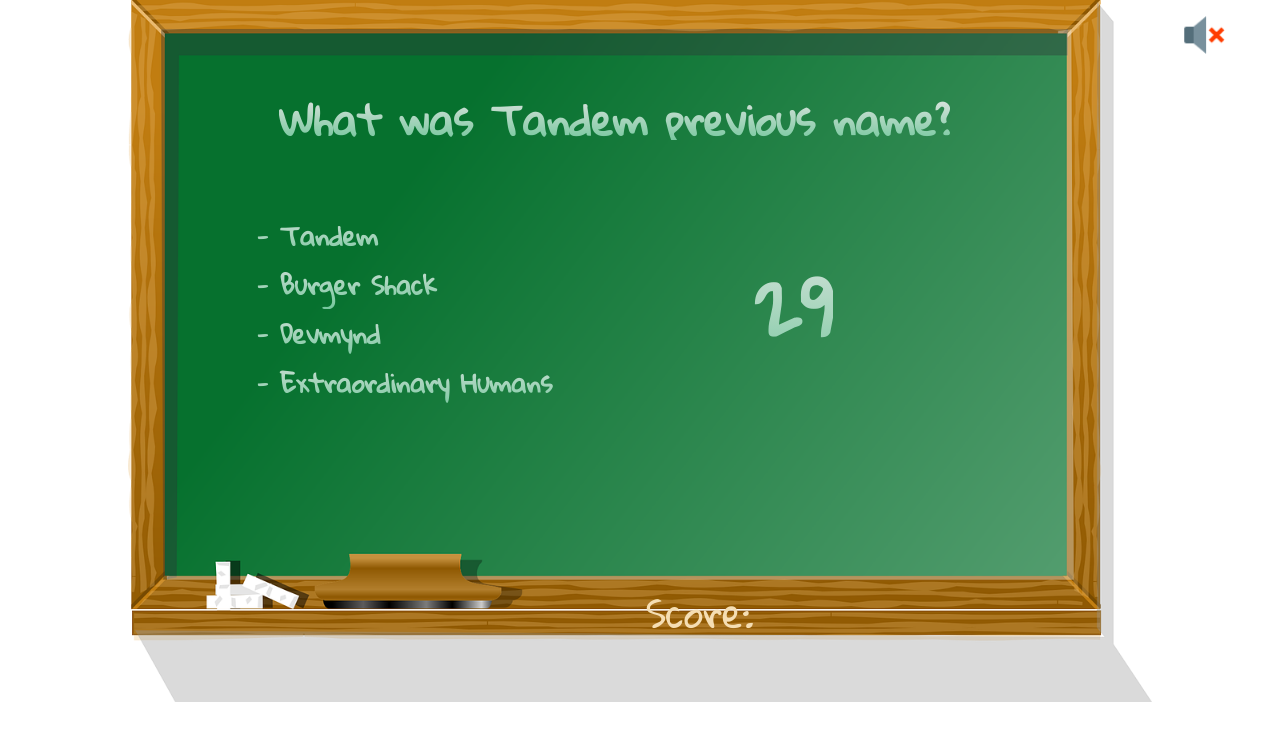
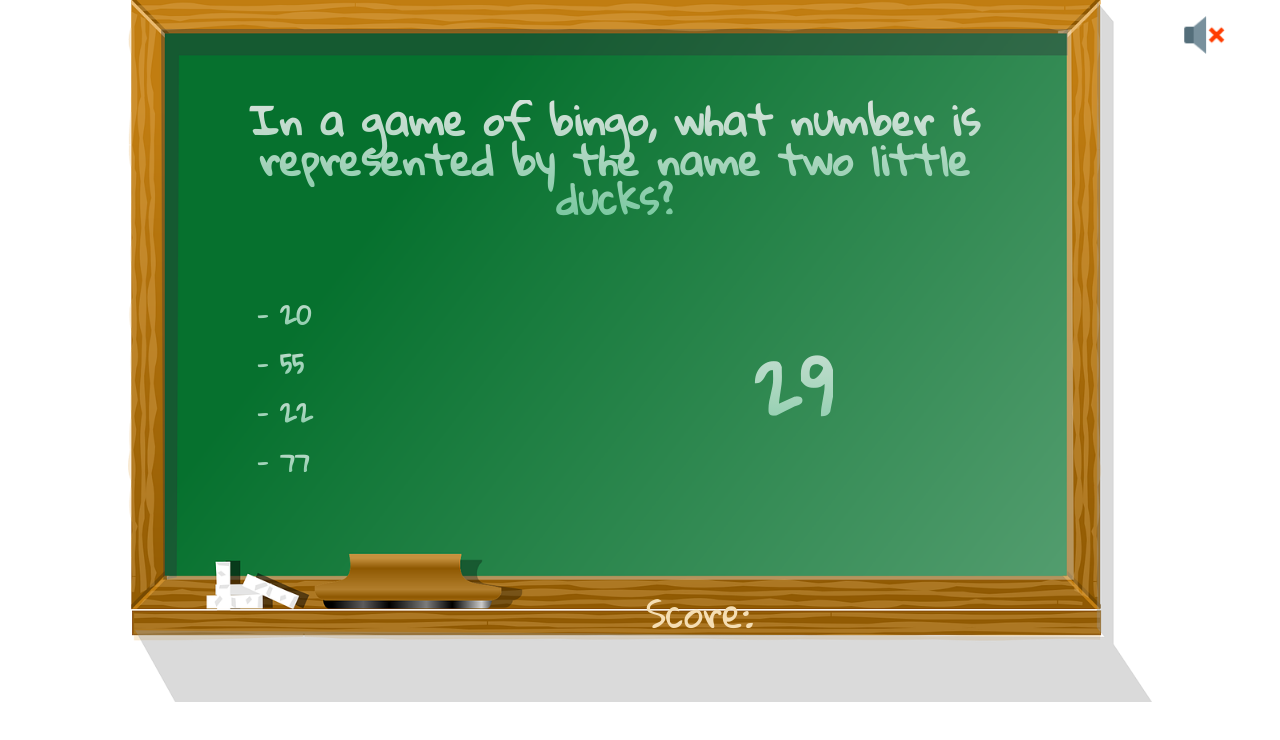
Before and after one commit to nirkraw/ClassRoom-Trivia, a React (Create React App) app: page / in a window 1280 px wide. Both pictures are taken after a click on the element "Yes!". Shown: the top 740 px of the page. Built offline with nearby package versions, Linux system fonts and the light colour scheme.

Commit message:
add option uniqueness

```diff
--- a/src/components/Board.jsx
+++ b/src/components/Board.jsx
@@ -1,5 +1,5 @@
 import React, { Component } from "react";
-import Questions from "../assets/questions.json";
+import QuestionsData from "../assets/questions.json";
 import "../styles/Board.css";
 import OptionItem from "./OptionItem";
 import Score from "./Score";
@@ -11,6 +11,7 @@
   constructor(props) {
     super(props);
     this.state = {
+      questions: [],
       questionIdx: 0,
       score: 0,
       musicPlaying: false,
@@ -20,6 +21,10 @@
     };
   }
 
+  componentDidMount() {
+    this.createQuestions();
+  }
+
   startGame = () => {
     this.setState({ gamePhase: "game" }, () => {
       this.createOptions();
@@ -27,7 +32,20 @@
     });
   };
 
-  animateRoundTransition() { //allows for the animation fade-in between rounds
+  createQuestions = () => {
+    const questions = [];
+    while (questions.length < 10) {
+      let randNum = Math.ceil(Math.random() * 10);
+      if (!questions.includes(QuestionsData[randNum])) {
+        questions.push(QuestionsData[randNum]);
+      }
+    }
+
+    this.setState({ questions });
+  };
+
+  animateRoundTransition() {
+    //allows for the animation fade-in between rounds
     const question = document.getElementById("question-title-container");
     const clock = document.getElementById("option-and-clock-container");
 
@@ -47,7 +65,7 @@
     this.setState({ animating: true }); //sent down to options prop to show right answer
     setTimeout(() => {
       this.animateRoundTransition();
-      if (this.state.questionIdx === Questions.length - 1) {
+      if (this.state.questionIdx === 9) {
         const audio = document.getElementById("cheer");
         audio.volume = 0.5;
         audio.play();
@@ -79,9 +97,10 @@
     this.setState({ musicPlaying: false });
   };
 
-  createOptions = () => { //merges the correct and incorrect options and shuffles
-    const options = Questions[this.state.questionIdx].incorrect;
-    options.push(Questions[this.state.questionIdx].correct);
+  createOptions = () => {
+    //merges the correct and incorrect options and shuffles
+    const options = this.state.questions[this.state.questionIdx].incorrect;
+    options.push(this.state.questions[this.state.questionIdx].correct);
     options.sort(() => Math.random() - 0.5);
     this.setState({ options });
   };
@@ -97,29 +116,44 @@
         gamePhase: "game",
         animating: false,
       },
-      () => this.startGame()
+      () => {
+        this.createQuestions();
+        this.startGame();
+      }
     );
   };
 
   render() {
-    const { gamePhase, score, questionIdx, musicPlaying, options } = this.state;
+    const {
+      gamePhase,
+      score,
+      animating,
+      questionIdx,
+      musicPlaying,
+      options,
+      questions,
+    } = this.state;
 
+    const viewedOptions = new Set();
     const optionItems = options.map((option, i) => {
       let correct;
-      if (option === Questions[this.state.questionIdx].correct) {
+      if (option === questions[this.state.questionIdx].correct) {
         correct = true;
       } else {
         correct = false;
       }
+      if (viewedOptions.has(option)) return; //in order to ensure option uniqueness
+      viewedOptions.add(option);
+
       return (
         <OptionItem
           option={option}
           key={i}
           correct={correct}
-          answer={Questions[this.state.questionIdx].correct}
+          answer={questions[questionIdx].correct}
           incrementScore={this.incrementScore}
           nextQuestion={this.nextQuestion}
-          animating={this.state.animating}
+          animating={animating}
         />
       );
     });
@@ -135,7 +169,7 @@
         <div class="main-board-container">
           {music}
           <h1 id="final-score">
-            Final Score: {score}/{questionIdx}
+            Final Score: {score}/{10}
           </h1>
           <h1 onClick={this.restartGame} id="menu-title">
             Try Again?
@@ -159,19 +193,14 @@
       <div class="main-board-container">
         {music}
         <div id="question-title-container">
-          <h1 id="question-text">
-            {Questions[this.state.questionIdx].question}
-          </h1>
+          <h1 id="question-text">{questions[questionIdx].question}</h1>
         </div>
         <div id="option-and-clock-container">
           <div id="options-container">
             <ul id="options-ul">{optionItems}</ul>
           </div>
           <div id="clock-container">
-            <Clock
-              nextQuestion={this.nextQuestion}
-              animating={this.state.animating}
-            />
+            <Clock nextQuestion={this.nextQuestion} animating={animating} />
           </div>
         </div>
         <div id="score-main-container">
```
Also changed, not shown: 1 other file (tests, documents, lock files or other folders).
